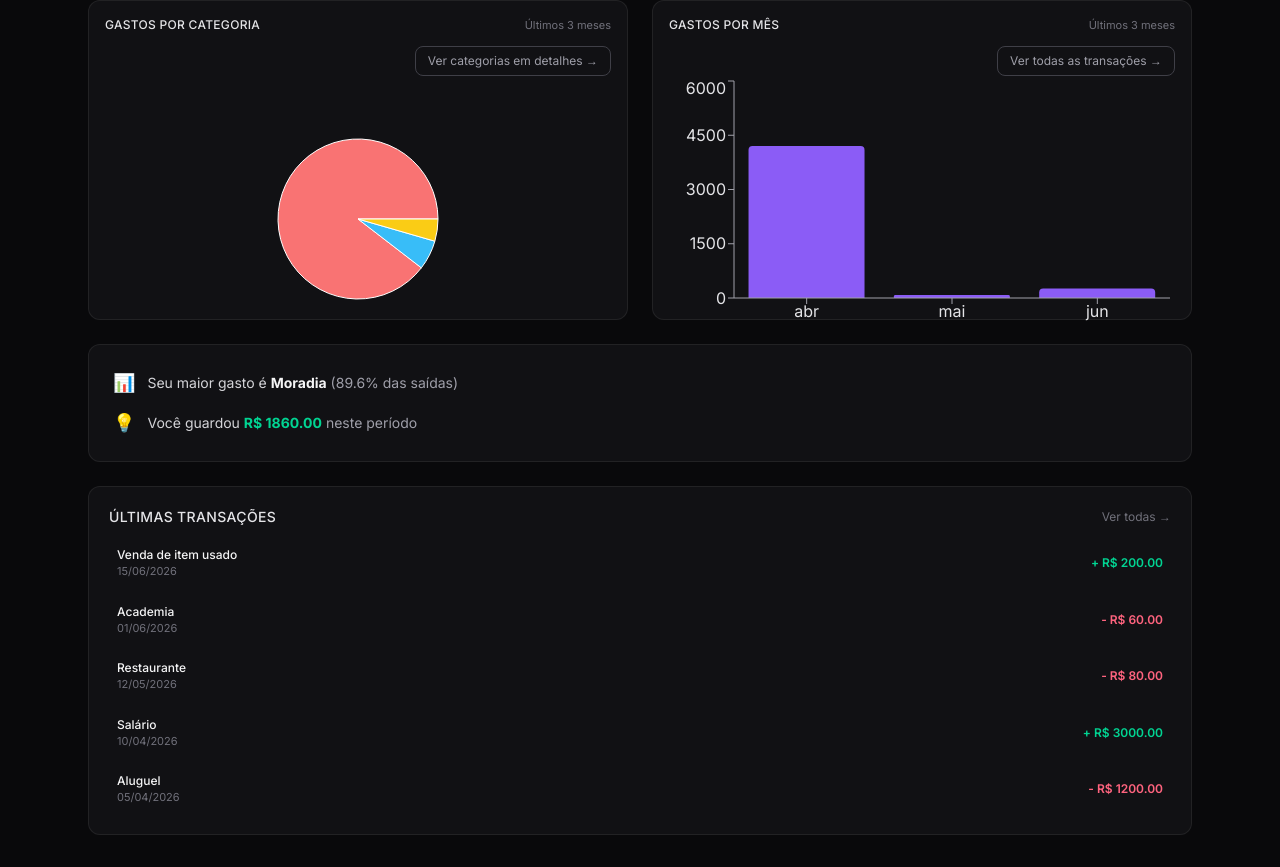
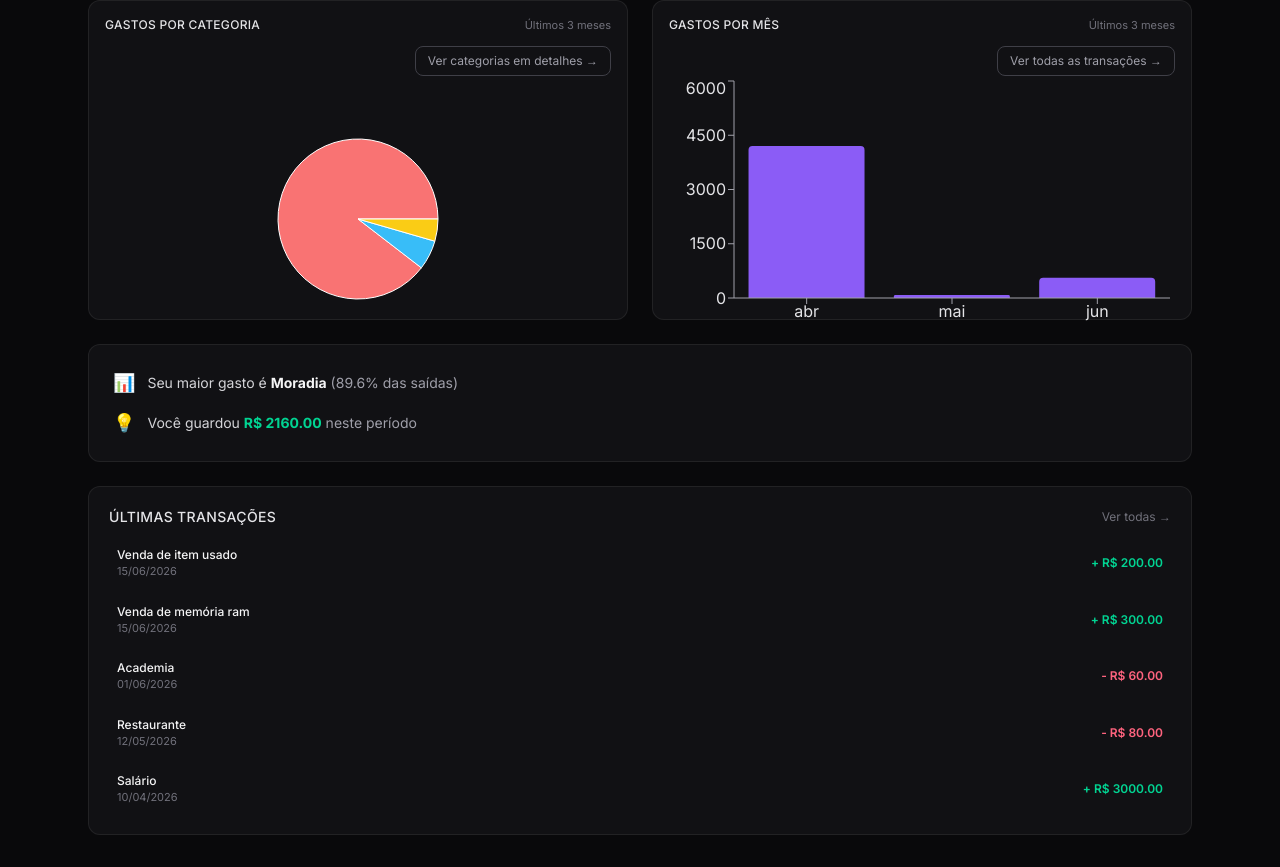
Before and after one commit to ManzanoW/fintrack, a Next.js app: page / in a window 1280 px wide. Shown: the part 321-1188 px from the top of the page. Built offline with nearby package versions, Linux system fonts and the light colour scheme.

Commit message:
Add new financial entries to page.tsx

```diff
--- a/src/app/page.tsx
+++ b/src/app/page.tsx
@@ -113,6 +113,22 @@ const mockTransactions: Transaction[] = [
     id: 10,
     description: "Venda de item usado",
     amount: 200,
+    type: "entrada",
+    category: "Venda",
+    date: "2026-06-15",
+  },
+  {
+    id: 11,
+    description: "Compras",
+    amount: 80,
+    type: "saída",
+    category: "Alimentação",
+    date: "2026-03-14",
+  },
+  {
+    id: 12,
+    description: "Venda de memória ram",
+    amount: 300,
     type: "entrada",
     category: "Venda",
     date: "2026-06-15",
```
